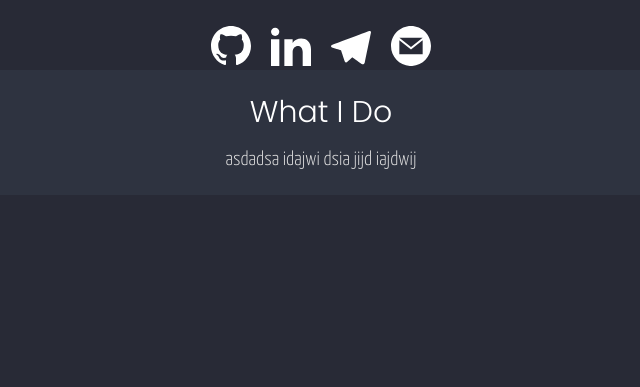
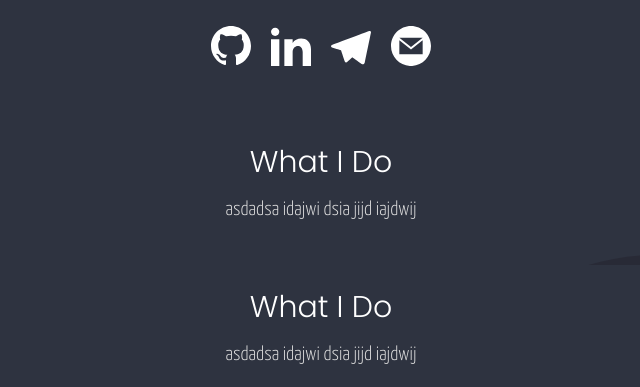
Before and after one commit to rcovery/portfolio, a React (Create React App) app: page / in a window 1280 px wide. Shown: the part 926-1313 px from the top of the page, without its empty margins (319-959 px from the left). Before the commit the page ends 1121 px from the top, so only its background shows below. Built offline with nearby package versions, Linux system fonts and the light colour scheme.

Commit message:
Wave svg added

```diff
--- a/src/App.css
+++ b/src/App.css
@@ -9,6 +9,7 @@
     --bg0: #141C2A;
     --bg1: #2E3340;
     --bg2: #282A36;
+    --bg3: #2E3340;
     --pink: #ff79c6;
     --green: #3BBA9C;
     --white1: #FFF;
@@ -69,7 +70,7 @@ main{
 }
 
 .contactSvg{
-    margin-top: 50px;
+    margin: 50px 0;
 }
 .contactSvg svg{
     z-index: 1;
@@ -84,7 +85,12 @@ main{
     background: var(--bg1);
 }.card .normal{
     margin-bottom: 25px;
+}.card + .card{
+    margin-top: 20px;
 }
-/*.one{
-    width: 40%;
-}*/
+.one{
+    background: var(--bg3);
+}.two{
+    background-image: url('assets/wave.svg');
+    background-repeat: no-repeat;
+}
--- a/src/App.js
+++ b/src/App.js
@@ -55,7 +55,12 @@ function App(){
                     <p className="subtitle">What I Do</p>
                     <p className="normal">asdadsa idajwi dsia jijd iajdwij</p>
                 </div>
+                <div className="card">
+                    <p className="subtitle">What I Do</p>
+                    <p className="normal">asdadsa idajwi dsia jijd iajdwij</p>
+                </div>
             </div>
+
         </main>
     )
 }
```
Also changed, not shown: src/assets/wave.svg (added).
